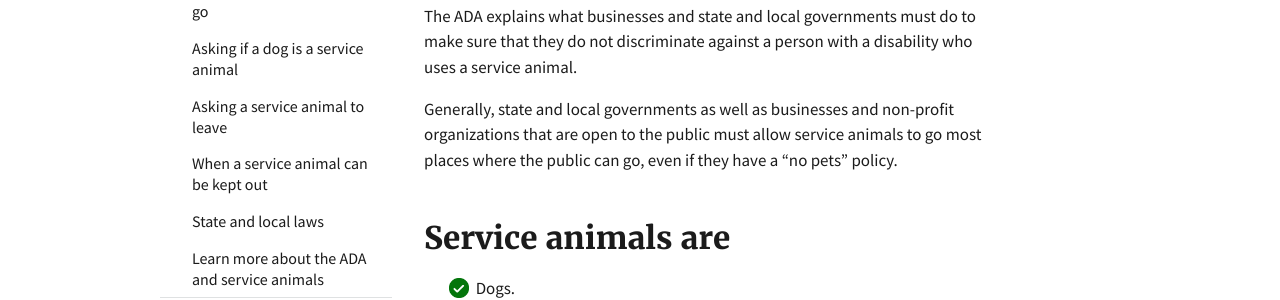
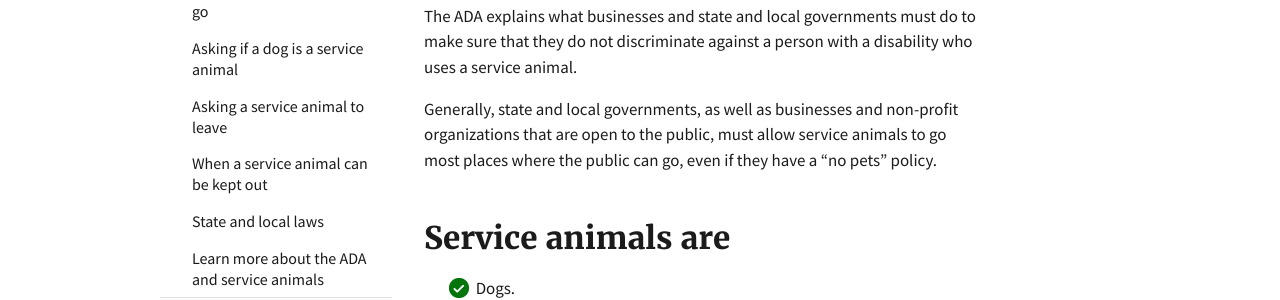
Before and after one commit to 18F/ada-sandbox, a Jekyll site: the page built from pages/page.md, in a window 1280 px wide and 900 px high. Shown: the part 451-751 px from the top of the window. Built offline with Jekyll 4.4.1, drawn with Linux system fonts in a browser that asks for light colours.

Commit message:
Commas in intro

```diff
--- a/pages/page.md
+++ b/pages/page.md
@@ -36,7 +36,7 @@ subnav:
 
 The ADA explains what businesses and state and local governments must do to make sure that they do not discriminate against a person with a disability who uses a service animal.
 
-Generally, state and local governments as well as businesses and non-profit organizations that are open to the public must allow service animals to go most places where the public can go, even if they have a "no pets" policy.
+Generally, state and local governments, as well as businesses and non-profit organizations that are open to the public, must allow service animals to go most places where the public can go, even if they have a "no pets" policy.
 
 ## Service animals are
 
```
